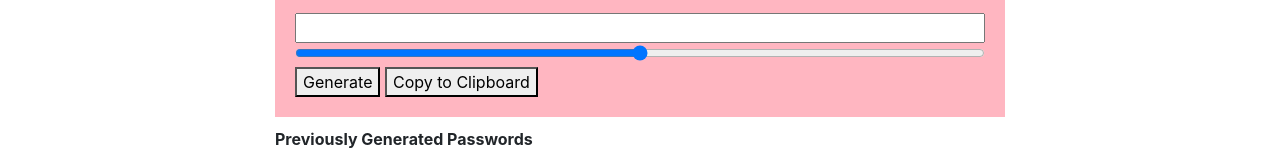
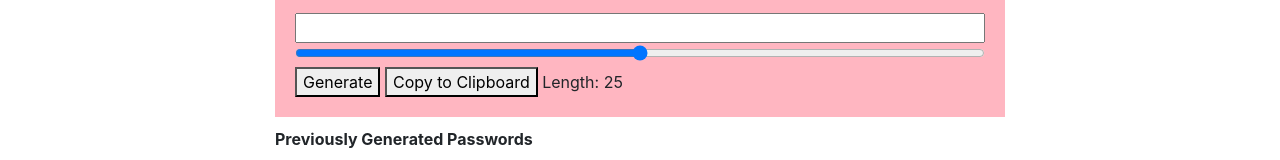
Before and after one commit to ThanhNgo888/PasswordGenerator, a plain HTML site: page index.html in a window 1280 px wide. Shown: the part 134-294 px from the top of the page. Drawn offline with nearby package versions, Linux system fonts and the light colour scheme.

Commit message:
set lenght default and its css

```diff
--- a/index.html
+++ b/index.html
@@ -9,7 +9,6 @@
 
     <!-- External CSS and JavaScript links -->
     <link rel="stylesheet" href="styles.css">
-    <script src="script.js"></script>
     <!-- ====================================================================== -->
     <title>Random Password Generator</title>
 </head>
@@ -43,5 +42,7 @@
             </div>
         </div>
     </div>
+
+    <script src="script.js"></script>
 </body>
 </html>
--- a/script.js
+++ b/script.js
@@ -19,3 +19,6 @@ function generate(){
     //add password to previously generated passwords section
     document.getElementById("lastPasswords").innerHTML += password + "<br />";
 }
+
+//set default length display of 25
+document.getElementById("length").innerHTML = "Length: 25";
--- a/styles.css
+++ b/styles.css
@@ -11,6 +11,10 @@
 #slider{
     width: 100%;
 }
+#length{
+    display: inline-block;
+    width: 100px;
+}
 .previous_passwords{
     margin-bottom: 20px;
 }
```
